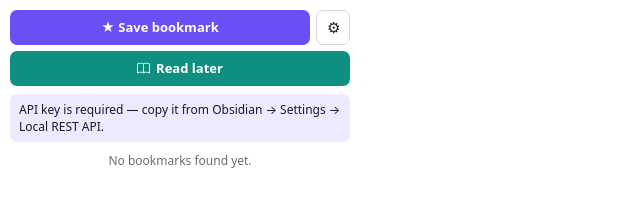
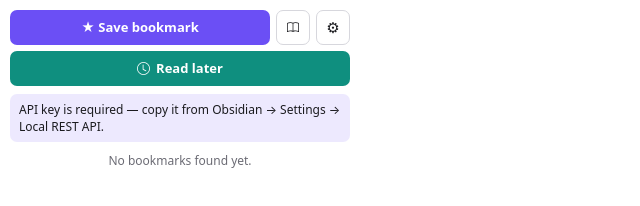
Before and after one commit to confiscar/obsidian-bookmarks, a website with bundled scripts: page src/popup/index.html in a window 1280 px wide. Shown: the whole page, without its empty margins (0-640 px from the left). Built offline with nearby package versions, Linux system fonts and the light colour scheme; some packages are replaced by stand-ins of ours; no server answers.

Commit message:
Read later: a book button in the header for the view, a clock for the capture
The bookmark/read later tabs are gone. The read later list is reached from a book icon left of the settings gear, which stays lit while it is showing and reads Back to bookmarks. The button under Save carries a clock, so the one that saves and the one that looks are not confused.

```diff
--- a/src/popup/controller.js
+++ b/src/popup/controller.js
@@ -13,7 +13,7 @@ import {
 import { readMarked, toggleMarked } from '../core/front-matter.js';
 import { DEFAULT_SETTINGS, findSettingsProblems, normalizeSettings } from '../core/settings.js';
 import { renderBookmarkList } from './bookmark-list.js';
-import { bookIcon } from './icons.js';
+import { bookIcon, clockIcon } from './icons.js';
 
 const PIN_KEY = 'pinned';
 const READ_KEY = 'read';
@@ -23,8 +23,8 @@ const READ_LATER_FOLDER = 'Unsorted';
  * @typedef {object} PlatformPort
  * @property {() => Promise<{ url: string, title: string } | null>} getActiveTab the tab the popup was
  *   opened from, or null when the browser will not tell us
- * @property {() => Promise<{ apiBase?: string, apiKey?: string, filePath?: string }>} loadSettings
- * @property {(settings: { apiBase: string, apiKey: string, filePath: string }) => Promise<void>} saveSettings
+ * @property {() => Promise<{ apiBase?: string, apiKey?: string, filePath?: string, readLaterPath?: string }>} loadSettings
+ * @property {(settings: { apiBase: string, apiKey: string, filePath: string, readLaterPath: string }) => Promise<void>} saveSettings
  * @property {(url: string) => Promise<void>} openUrl open a bookmark in a new tab
  * @property {() => Promise<boolean>} requestHostAccess ensure the loopback API may be called,
  *   prompting if the browser requires it
@@ -115,10 +115,15 @@ export function createController({ port, createStore, document: doc = globalThis
     }
 
     const showingReadLater = state.view === 'readLater';
-    ui.readLaterButton.hidden = !hasReadLater();
-    ui.tabs.hidden = !hasReadLater();
-    ui.tabBookmarks.setAttribute('aria-selected', String(!showingReadLater));
-    ui.tabReadLater.setAttribute('aria-selected', String(showingReadLater));
+    const readLater = hasReadLater();
+    const readLaterTitle = showingReadLater ? 'Back to bookmarks' : 'Read later';
+
+    ui.readLaterButton.hidden = !readLater;
+    ui.readLaterView.hidden = !readLater;
+    ui.readLaterView.classList.toggle('active', showingReadLater);
+    ui.readLaterView.setAttribute('aria-pressed', String(showingReadLater));
+    ui.readLaterView.title = readLaterTitle;
+    ui.readLaterView.setAttribute('aria-label', readLaterTitle);
 
     const sections = showingReadLater ? readLaterSections() : null;
 
@@ -620,9 +625,7 @@ export function createController({ port, createStore, document: doc = globalThis
         filePath: element('file-path'),
         readLaterPath: element('read-later-path'),
         readLaterButton: element('read-later'),
-        tabs: element('tabs'),
-        tabBookmarks: element('tab-bookmarks'),
-        tabReadLater: element('tab-read-later'),
+        readLaterView: element('read-later-view'),
         testConnection: element('test-connection'),
         requestLocalAccess: element('request-local-access'),
       };
@@ -635,7 +638,8 @@ export function createController({ port, createStore, document: doc = globalThis
         ui.requestLocalAccess,
         ui.confirmDelete,
       ];
-      ui.readLaterButton.prepend(bookIcon(doc, { size: 13 }));
+      ui.readLaterButton.prepend(clockIcon(doc, { size: 13 }));
+      ui.readLaterView.prepend(bookIcon(doc, { size: 15 }));
 
       ui.saveBookmark.addEventListener('click', () => {
         if (ui.bookmarkForm.hidden) openBookmarkForm();
@@ -649,8 +653,9 @@ export function createController({ port, createStore, document: doc = globalThis
       ui.confirmDelete.addEventListener('click', confirmDelete);
       ui.cancelDelete.addEventListener('click', cancelDelete);
       ui.readLaterButton.addEventListener('click', captureToReadLater);
-      ui.tabBookmarks.addEventListener('click', () => showView('bookmarks'));
-      ui.tabReadLater.addEventListener('click', () => showView('readLater'));
+      ui.readLaterView.addEventListener('click', () =>
+        showView(state.view === 'readLater' ? 'bookmarks' : 'readLater'),
+      );
       ui.expandAll.addEventListener('click', () => {
         state.collapsed.clear();
         state.pinnedOpen = true;
--- a/src/popup/icons.js
+++ b/src/popup/icons.js
@@ -19,6 +19,10 @@ const OUTLINE = {
   ],
   "book": [
     "M1 2.828c.885-.37 2.154-.769 3.388-.893 1.33-.134 2.458.063 3.112.752v9.746c-.935-.53-2.12-.603-3.213-.493-1.18.12-2.37.461-3.287.811zm7.5-.141c.654-.689 1.782-.886 3.112-.752 1.234.124 2.503.523 3.388.893v9.923c-.918-.35-2.107-.692-3.287-.81-1.094-.111-2.278-.039-3.213.492zM8 1.783C7.015.936 5.587.81 4.287.94c-1.514.153-3.042.672-3.994 1.105A.5.5 0 0 0 0 2.5v11a.5.5 0 0 0 .707.455c.882-.4 2.303-.881 3.68-1.02 1.409-.142 2.59.087 3.223.877a.5.5 0 0 0 .78 0c.633-.79 1.814-1.019 3.222-.877 1.378.139 2.8.62 3.681 1.02A.5.5 0 0 0 16 13.5v-11a.5.5 0 0 0-.293-.455c-.952-.433-2.48-.952-3.994-1.105C10.413.809 8.985.936 8 1.783"
+  ],
+  "clock": [
+    "M8 3.5a.5.5 0 0 0-1 0V9a.5.5 0 0 0 .252.434l3.5 2a.5.5 0 0 0 .496-.868L8 8.71z",
+    "M8 16A8 8 0 1 0 8 0a8 8 0 0 0 0 16m7-8A7 7 0 1 1 1 8a7 7 0 0 1 14 0"
   ],
   "check": [
     "M8 15A7 7 0 1 1 8 1a7 7 0 0 1 0 14m0 1A8 8 0 1 0 8 0a8 8 0 0 0 0 16",
@@ -105,6 +109,15 @@ export function bookIcon(doc, { size = 14 } = {}) {
 
 /**
  * @param {Document} doc
+ * @param {{ size?: number }} [state]
+ * @returns {SVGElement} a clock, for the button that saves the page for later
+ */
+export function clockIcon(doc, { size = 14 } = {}) {
+  return build(doc, OUTLINE, 'clock', size);
+}
+
+/**
+ * @param {Document} doc
  * @param {{ filled?: boolean, size?: number }} [state]
  * @returns {SVGElement} a tick in a circle, filled once the bookmark is read
  */
--- a/src/popup/index.css
+++ b/src/popup/index.css
@@ -57,6 +57,7 @@ button:disabled {
 
 button.primary {
   flex: 1;
+  min-width: 0;
   border-color: transparent;
   background: var(--accent);
   color: #fff;
@@ -88,28 +89,10 @@ button.read-later:not([hidden]) {
   display: flex;
 }
 
-.tabs:not([hidden]) {
+button.icon {
   display: flex;
-  gap: 4px;
-  margin-top: 8px;
-}
-
-.tab {
-  flex: 1;
-  padding: 5px 8px;
-  border-color: transparent;
-  color: var(--muted);
-  font-size: 12px;
-}
-
-.tab[aria-selected='true'] {
-  border-color: var(--border);
-  background: color-mix(in srgb, var(--fg) 8%, transparent);
-  color: var(--fg);
-  font-weight: 600;
-}
-
-button.icon {
+  align-items: center;
+  justify-content: center;
   width: 34px;
   font-size: 15px;
   line-height: 1;
--- a/src/popup/index.html
+++ b/src/popup/index.html
@@ -11,6 +11,7 @@
         <button id="save-bookmark" type="button" class="primary" aria-expanded="false">
           ★ Save bookmark
         </button>
+        <button id="read-later-view" type="button" class="icon" title="Read later" aria-label="Read later" aria-pressed="false" hidden></button>
         <button id="open-settings" type="button" class="icon" title="Settings" aria-label="Settings">
           ⚙
         </button>
@@ -19,11 +20,6 @@
       <button id="read-later" type="button" class="read-later" hidden>
         Read later
       </button>
-
-      <nav id="tabs" class="tabs" hidden>
-        <button id="tab-bookmarks" type="button" class="tab">Bookmarks</button>
-        <button id="tab-read-later" type="button" class="tab">Read later</button>
-      </nav>
 
       <form id="bookmark-form" class="panel" hidden>
         <label for="bookmark-name">Name</label>
```
Also changed, not shown: README.md.
